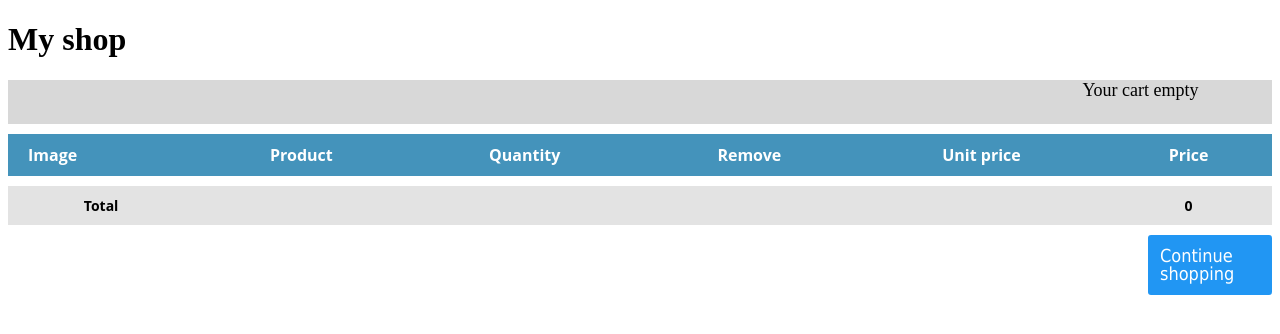
After one commit to Hant0-0/shop_project, a Django app: page /cart/ in a window 1280 px wide. The commit adds this page. Shown: the top 334 px of the page. Run offline with Django 4.2, Linux system fonts and the light colour scheme.

Commit message:
Shop 1.0

```diff
--- /dev/null
+++ b/cart/cart.py
@@ -0,0 +1,67 @@
+from decimal import Decimal
+from django.conf import settings
+from shop.models import Product
+
+
+class Cart(object):
+    # Ініціалізуємо корзину
+    def __init__(self, request):
+        self.session = request.session
+        cart = self.session.get(settings.CARD_SESSION_ID)
+        if not cart:
+            # Зберігаємо пустру карту в сесії
+            cart = self.session[settings.CARD_SESSION_ID] = {}
+        self.cart = cart
+
+    def add(self, product, quantity=1, update_quantity=False):
+        # Додати продукт до корзини або обновити його кількість
+        product_id = str(product.id)
+
+        if product_id not in self.cart:
+            self.cart[product_id] = {'quantity': 0, 'price': str(product.price)}
+
+        if update_quantity:
+            self.cart[product_id]['quantity'] = quantity
+        else:
+            self.cart[product_id]['quantity'] += quantity
+        self.save()
+
+    def save(self):
+        # Оновлення сесії cart
+        self.session[settings.CARD_SESSION_ID] = self.cart
+        # Відмітити сеанс як змінений, що побачити що він збережений
+        self.session.modified = True
+
+    def remove(self, product):
+        # Видалення товару з корзини
+        product_id = str(product.id)
+        if product_id in self.cart:
+            del self.cart[product_id]
+        self.save()
+
+    def __iter__(self):
+        # Перебір елементів з корзини і отримання продуктів з бази даних
+        self.products_ids = self.cart.keys()
+
+        # Отримуєм об'єкт product і розміщуєм його в корзину
+        products = Product.objects.filter(id__in=self.products_ids)
+        for product in products:
+            self.cart[str(product.id)]['product'] = product
+
+        for item in self.cart.values():
+            item['price'] = Decimal(item['price'])
+            item['total_price'] = item['price'] * item['quantity']
+            yield item
+
+    def __len__(self):
+        # Підрахунок кількості товарів
+        return sum(item['quantity'] for item in self.cart.values())
+
+    def get_total_price(self):
+        # Підрахунок ціни товарів у корзині
+        return sum(Decimal(item['price']) * item['quantity'] for item in self.cart.values())
+
+    def clear(self):
+        # видалення корзини із сеансу
+        del self.session[settings.CARD_SESSION_ID]
+        self.session.modified = True
--- /dev/null
+++ b/cart/context_processors.py
@@ -0,0 +1,7 @@
+from django.shortcuts import render
+
+from cart.cart import Cart
+
+
+def cart(request):
+    return {'cart': Cart(request)}
--- /dev/null
+++ b/cart/forms.py
@@ -0,0 +1,8 @@
+from django import forms
+
+PRODUCT_QUANTITY_CHOICE = [(i, str(i)) for i in range(1, 21)]
+
+
+class CartAddProductForms(forms.Form):
+    quantity = forms.TypedChoiceField(choices=PRODUCT_QUANTITY_CHOICE, coerce=int)
+    update = forms.BooleanField(required=False, initial=False, widget=forms.HiddenInput)
--- /dev/null
+++ b/cart/templates/cart/cart_detail.html
@@ -0,0 +1,56 @@
+<!DOCTYPE html>
+{% extends 'shop/base.html' %}
+{% load static %}
+
+<html lang="en">
+<head>
+    <meta charset="UTF-8">
+    <title>Title</title>
+    <link rel="stylesheet" href="{% static 'shop/style.css' %}">
+</head>
+<body>
+
+{% block content %}
+<table>
+    <thead>
+        <tr>
+            <th>Image</th>
+            <th>Product</th>
+            <th>Quantity</th>
+            <th>Remove</th>
+            <th>Unit price</th>
+            <th>Price</th>
+        </tr>
+    </thead>
+    <tbody>
+        {% for item in cart %}
+            {% with product=item.product %}
+                <tr class="cart_products">
+                    <td><img src="{% if product.image %}{{ product.image.url }}{% else %}{% static 'image/no_image.jpg' %}{% endif %}" class="image"></td>
+                    <td>{{ product.name }}</td>
+                    <td>{{ item.quantity }}</td>
+                    <td><a href="{% url 'cart_remove' product.id %}">Remove</a></td>
+                    <td>{{ product.price }}</td>
+                    <td>{{ item.total_price }}</td>
+                </tr>
+            {% endwith %}
+        {% endfor %}
+        <tr>
+            <td>Total</td>
+            <td></td>
+            <td></td>
+            <td></td>
+            <td></td>
+            <td>{{ cart.get_total_price }}</td>
+        </tr>
+    </tbody>
+</table>
+
+
+<a href="{% url 'product_list' %}" class="button">Continue shopping</a>
+
+{% endblock %}
+
+
+</body>
+</html>
--- /dev/null
+++ b/cart/urls.py
@@ -0,0 +1,13 @@
+from django.conf import settings
+from django.conf.urls.static import static
+from django.contrib import admin
+from django.urls import path
+from cart import views
+
+urlpatterns = [
+    path('', views.cart_detail, name='cart_detail'),
+    path('add/<int:product_id>', views.cart_add, name='cart_add'),
+    path('remove/<int:product_id>', views.cart_remove, name='cart_remove'),
+]
+
+urlpatterns += static(settings.MEDIA_URL, document_root=settings.MEDIA_ROOT)
--- a/cart/views.py
+++ b/cart/views.py
@@ -1,3 +1,26 @@
-from django.shortcuts import render
+from django.shortcuts import render, get_object_or_404, redirect
+from django.views.decorators.http import require_POST
 
-# Create your views here.
+from cart.cart import Cart
+from cart.forms import CartAddProductForms
+from shop.models import Product
+
+def cart_detail(request):
+    cart = Cart(request)
+    return render(request, 'cart/cart_detail.html', {'cart': cart})
+
+@require_POST
+def cart_add(request, product_id):
+    cart = Cart(request)
+    product = get_object_or_404(Product, id=product_id)
+    form = CartAddProductForms(request.POST)
+    if form.is_valid():
+        cd = form.cleaned_data
+        cart.add(product=product, quantity=cd['quantity'], update_quantity=cd['update'])
+    return redirect('cart_detail')
+
+def cart_remove(request, product_id):
+    cart = Cart(request)
+    product = get_object_or_404(Product, id=product_id)
+    cart.remove(product)
+    return redirect('cart_detail')
--- a/core/settings.py
+++ b/core/settings.py
@@ -56,7 +56,7 @@ ROOT_URLCONF = 'core.urls'
 TEMPLATES = [
     {
         'BACKEND': 'django.template.backends.django.DjangoTemplates',
-        'DIRS': [],
+        'DIRS': [os.path.join(BASE_DIR, 'templates')],
         'APP_DIRS': True,
         'OPTIONS': {
             'context_processors': [
@@ -64,6 +64,7 @@ TEMPLATES = [
                 'django.template.context_processors.request',
                 'django.contrib.auth.context_processors.auth',
                 'django.contrib.messages.context_processors.messages',
+                'cart.context_processors.cart'
             ],
         },
     },
@@ -126,3 +127,5 @@ MEDIA_ROOT = os.path.join(BASE_DIR, 'media/')
 # https://docs.djangoproject.com/en/4.1/ref/settings/#default-auto-field
 
 DEFAULT_AUTO_FIELD = 'django.db.models.BigAutoField'
+
+CARD_SESSION_ID = 'cart'
--- a/core/urls.py
+++ b/core/urls.py
@@ -1,14 +1,14 @@
 from django.conf import settings
 from django.conf.urls.static import static
 from django.contrib import admin
-from django.urls import path
-from shop import views
+from django.urls import path, include
+
 
 urlpatterns = [
     path('admin/', admin.site.urls),
-    path('', views.product_list, name='product_list'),
-    path('<slug:category_slug>/', views.product_list, name='product_list'),
-    path('<int:pr_id>/<slug:product_slug>/', views.product_detail, name='product_detail')
+    path('cart/', include('cart.urls')),
+    path('', include('shop.urls')),
+
 ]
 
 urlpatterns += static(settings.MEDIA_URL, document_root=settings.MEDIA_ROOT)
--- a/shop/static/shop/style.css
+++ b/shop/static/shop/style.css
@@ -1,9 +1,17 @@
 .cart{
     background-color: #d8d8d8;
-    width: 100%;
+    width: 15%;
     padding-left: 85%;
     height: 44px;
     font-size: 18px;
+}
+
+a {
+    text-decoration: none;
+}
+
+li {
+    list-style-type: none;
 }
 
 .image{
@@ -18,3 +26,63 @@
     padding-left: 40px;
 
 }
+
+table {
+    border-spacing: 0 10px;
+    font-family: 'Open Sans', sans-serif;
+    font-weight: bold;
+    width: 100%;
+}
+
+thead{
+    background: #4493BB;
+    color: white;
+}
+
+tbody {
+    background: #e3e3e3;
+}
+
+th {
+    padding: 10px 20px;
+
+
+    font-size: 16px;
+}
+
+th:first-child {
+    text-align: left;
+}
+
+.cart_products{
+    color: black;
+}
+
+td {
+    vertical-align: middle;
+    padding: 10px;
+    font-size: 14px;
+    text-align: center;
+
+}
+td:first-child {
+    border-right: none;
+}
+
+td:nth-child(2){
+    text-align: left;
+}
+
+.button {
+    display: inline-block;
+    background: #2196f3;
+    color: #fff;
+    padding: 12px;
+    border-radius: 3px;
+    text-decoration: none;
+    font-family: Tahoma;
+    font-size: 18px;
+    line-height: 1;
+    font-weight: 100;
+    margin-left: 1140px;
+}
--- a/shop/templates/shop/base.html
+++ b/shop/templates/shop/base.html
@@ -12,7 +12,18 @@
     <h1>My shop</h1>
 </div>
 <div class="cart">
-    <p>Your cart is empty</p>
+    {% with total_items=cart|length %}
+        {% if cart|length > 0 %}
+            Your cart:
+            <a href="{% url 'cart_detail' %}">
+                {{ total_items }}
+                item{{ total_items|pluralize }}
+                {{ cart.get_total_price }}
+            </a>
+        {% else %}
+            <p>Your cart empty</p>
+        {% endif %}
+    {% endwith %}
 </div>
 
 <div>
--- /dev/null
+++ b/shop/urls.py
@@ -0,0 +1,13 @@
+from django.conf import settings
+from django.conf.urls.static import static
+from django.contrib import admin
+from django.urls import path
+from shop import views
+
+urlpatterns = [
+    path('', views.product_list, name='product_list'),
+    path('<slug:category_slug>/', views.product_list, name='product_list'),
+    path('<int:pr_id>/<slug:product_slug>/', views.product_detail, name='product_detail')
+]
+
+urlpatterns += static(settings.MEDIA_URL, document_root=settings.MEDIA_ROOT)
--- a/shop/views.py
+++ b/shop/views.py
@@ -1,4 +1,6 @@
 from django.shortcuts import render, get_object_or_404
+
+from cart.forms import CartAddProductForms
 from shop.models import Category, Product
 
 
@@ -13,5 +15,5 @@ def product_list(request, category_slug=None):
 
 def product_detail(request, pr_id, product_slug):
     products = get_object_or_404(Product, id=pr_id, slug=product_slug)
-
-    return render(request, 'shop/detail.html', {'products': products})
+    cart_product_form = CartAddProductForms()
+    return render(request, 'shop/detail.html', {'products': products, 'cart_product_form': cart_product_form})
```
Also changed, not shown: shop/templates/shop/detail.html (+7 -1 lines), db.sqlite3.
